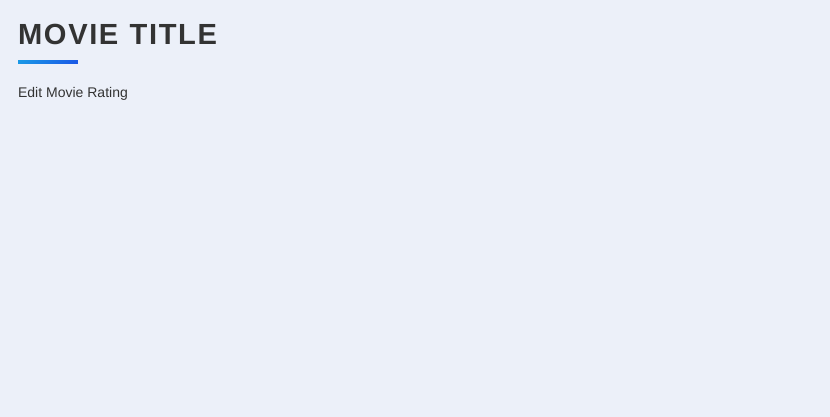
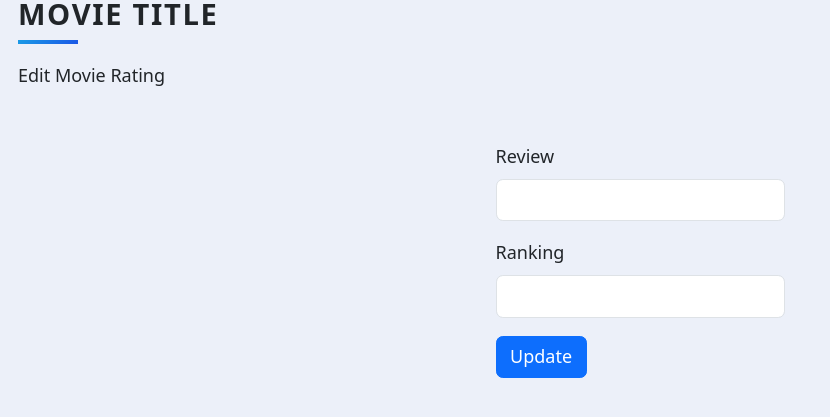
Before and after one commit to KesterDaniel/movie-ranking, a Flask app: template templates/edit.html in a window 1280 px wide. Shown: the top 417 px of the page, without its empty margins (0-830 px from the left). Run offline with Flask 3, Linux system fonts and the light colour scheme; the template is opened without the code that fills it: values that come from a table or form of the project are taken from there, others are empty; some libraries are stand-ins or nearby versions.

Commit message:
building and rendering edit movie form

```diff
--- a/form.py
+++ b/form.py
@@ -12,3 +12,8 @@ class Movie_form(FlaskForm):
     review = StringField("Review", validators=[DataRequired()])
     img_url = StringField("Image URL", validators=[DataRequired(), URL()])
     submit = SubmitField("Submit")
+
+class Edit_movie_form(FlaskForm):
+    review = StringField("Review", validators=[DataRequired()])
+    ranking = IntegerField("Ranking", validators=[DataRequired(), validators.number_range(min=0, max=10)])
+    update = SubmitField("Update")
--- a/main.py
+++ b/main.py
@@ -3,7 +3,7 @@ from flask_bootstrap import Bootstrap5
 from flask_sqlalchemy import SQLAlchemy
 from sqlalchemy.exc import IntegrityError
 import requests
-from form import Movie_form
+from form import Movie_form, Edit_movie_form
 
 app = Flask(__name__)
 app.config["SQLALCHEMY_DATABASE_URI"] = "sqlite:///movies.db"
@@ -60,6 +60,14 @@ def add_movie():
     return render_template("add.html", movie_form=movie_form)
 
 
+@app.route("/update", methods=["GET", "POST"])
+def update():
+    edit_form = Edit_movie_form()
+    if edit_form.validate_on_submit():
+        pass
+    return render_template("edit.html", edit_form=edit_form)
+
+
 if __name__ == '__main__':
     db.create_all()
     app.run(debug=True)
--- a/templates/edit.html
+++ b/templates/edit.html
@@ -1,5 +1,5 @@
-{% extends 'bootstrap/base.html' %}
-{% import "bootstrap/wtf.html" as wtf %}
+{% extends 'base.html' %}
+{% from "bootstrap/form.html" import render_form %}
 
 {% block styles %}
   {{ super() }}
@@ -13,6 +13,7 @@
 {% block content %}
 <div class="content">
   <h1 class="heading">Movie Title</h1>
-    <p class="description">Edit Movie Rating</p>
-  </div>
+  <p class="description">Edit Movie Rating</p>
+  {{render_form(edit_form)}}
+</div>
 {% endblock %}
--- a/templates/index.html
+++ b/templates/index.html
@@ -32,7 +32,7 @@
             {{movie.description}}
           </p>
 
-          <a href="#" class="button">Update</a>
+          <a href="{{url_for('update')}}" class="button">Update</a>
           <a href="#" class="button delete-button">Delete</a>
 
         </div>
```
